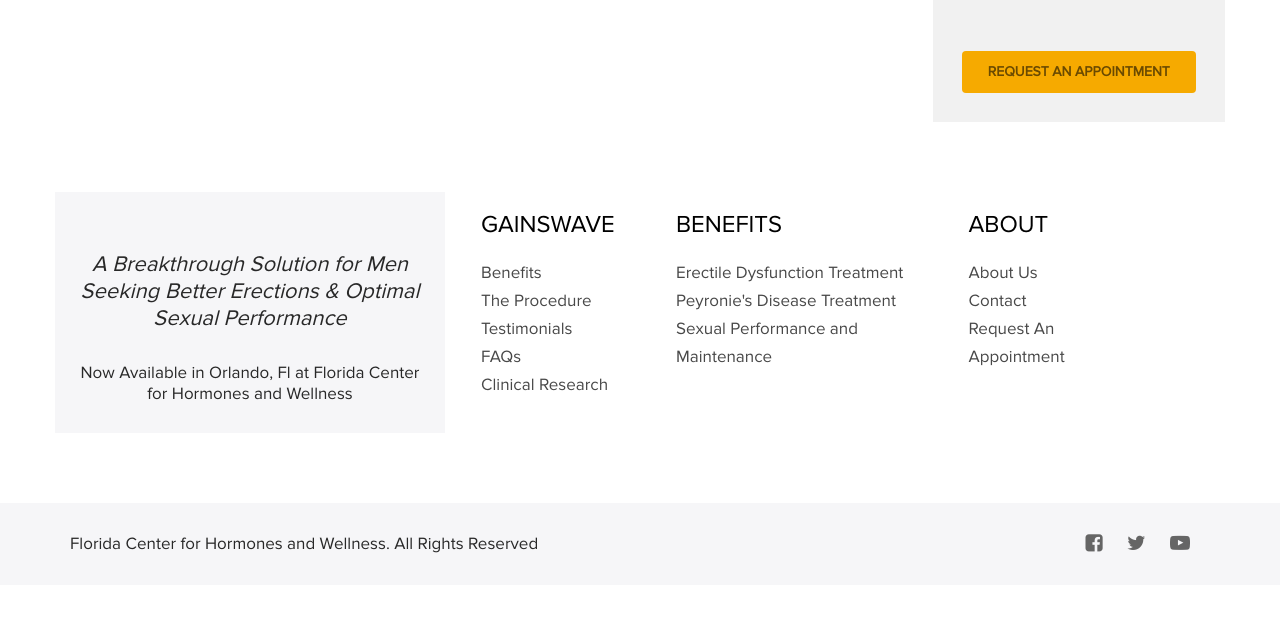
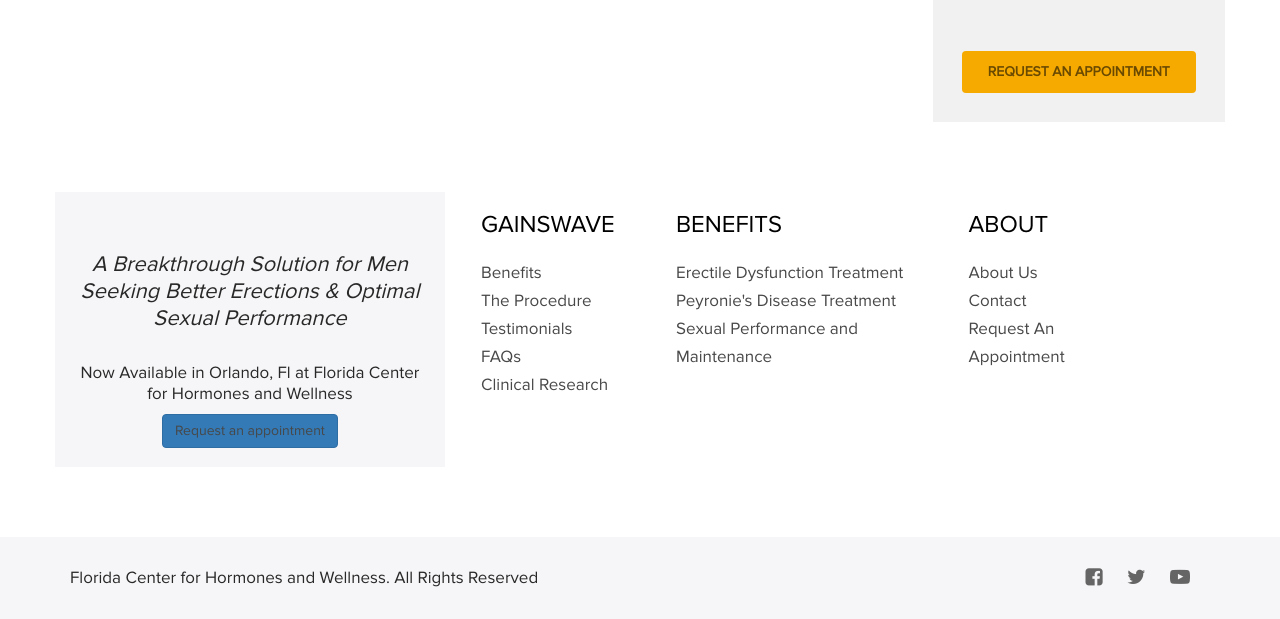
Before and after one commit to aaghealth/gainswavecolumbus.com, a Jekyll site: the page built from thanks.html, in a window 1280 px wide and 900 px high, scrolled down 621 px, cut to the strip 281-900 px from the top of the window. Built offline with Jekyll 4.4.1, drawn with Linux system fonts in a browser that asks for light colours; nearby versions of some CDN libraries; before the commit the page ends 1487 px from its top, so only the background shows below that.

Commit message:
Update footer.html

```diff
--- a/_includes/footer.html
+++ b/_includes/footer.html
@@ -5,6 +5,7 @@
 				<div class="col-xs-12 col-sm-3 col-lg-4 logobox">
 
 					<p class="slogan">{{ site.home_page_banner_tagline }}</p><p>Now Available in {{site.keyword_location}} at {{site.practice_name}}</p>
+					<a href="{{site.url}}/request-an-appointment" title="GAINSWave in {{site.keyword_location}}" class="btn btn-primary">Request an appointment</a>
 				</div>
 				<div class="col-xs-12 col-sm-3 col-lg-2">
 					<h3>GAINSWave</h3>
```
